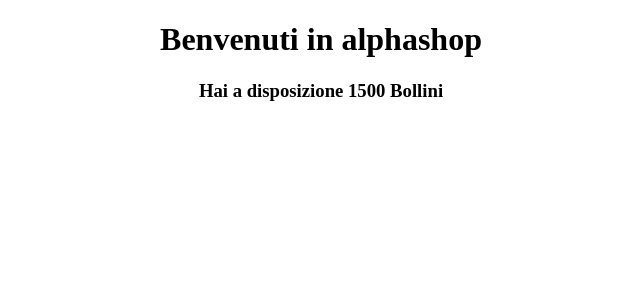
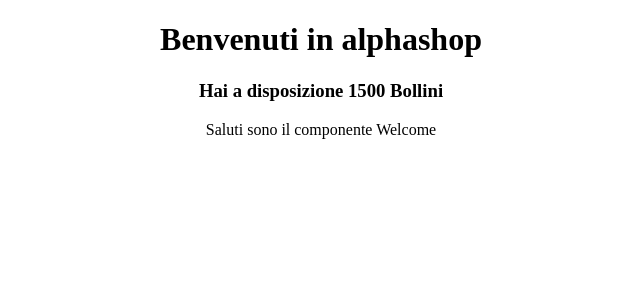
Before and after one commit to alocri/alphashop, an Angular app: page / in a window 1280 px wide. Shown: the top 300 px of the page, without its empty margins (319-959 px from the left). Built offline with nearby package versions, Linux system fonts and the light colour scheme.

Commit message:
10.Creazione del componente Welcome

```diff
--- a/src/app/app.component.html
+++ b/src/app/app.component.html
@@ -5,4 +5,5 @@
 <h3>
   Hai a disposizione {{bollini}} Bollini
 </h3>
+ <app-welcome></app-welcome>
 </div>
--- a/src/app/app.module.ts
+++ b/src/app/app.module.ts
@@ -3,10 +3,12 @@
 
 import { AppRoutingModule } from './app-routing.module';
 import { AppComponent } from './app.component';
+import { WelcomeComponent } from './welcome/welcome.component';
 
 @NgModule({
   declarations: [
-    AppComponent
+    AppComponent,
+    WelcomeComponent
   ],
   imports: [
     BrowserModule,
--- /dev/null
+++ b/src/app/welcome/welcome.component.html
@@ -0,0 +1 @@
+<p>Saluti sono il componente Welcome</p>
--- /dev/null
+++ b/src/app/welcome/welcome.component.ts
@@ -0,0 +1,15 @@
+import { Component, OnInit } from '@angular/core';
+
+@Component({
+  selector: 'app-welcome',
+  templateUrl: './welcome.component.html',
+  styleUrls: ['./welcome.component.css']
+})
+export class WelcomeComponent implements OnInit {
+
+  constructor() { }
+
+  ngOnInit(): void {
+  }
+
+}
```
Also changed, not shown: src/app/welcome/welcome.component.css (added).
